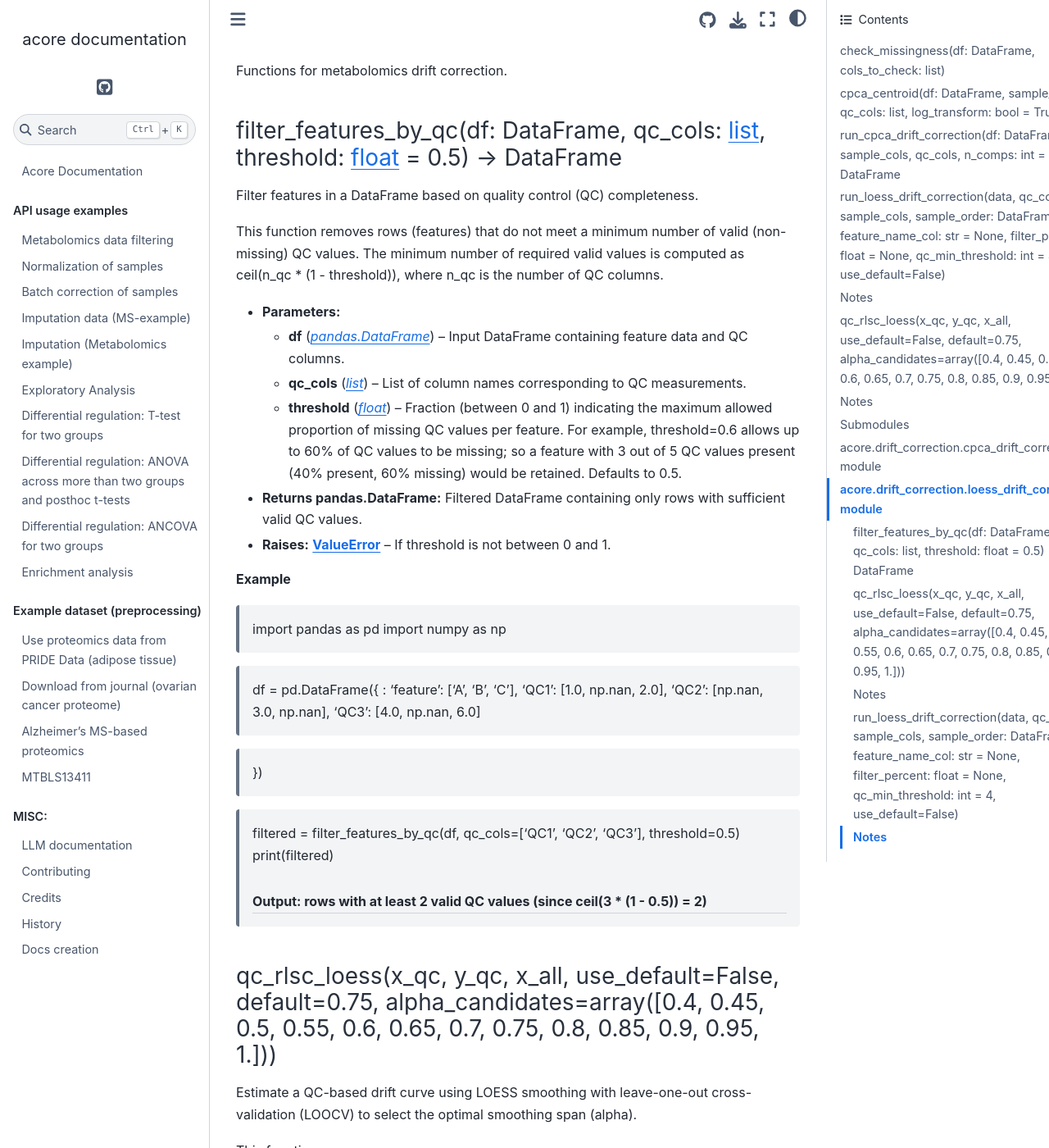
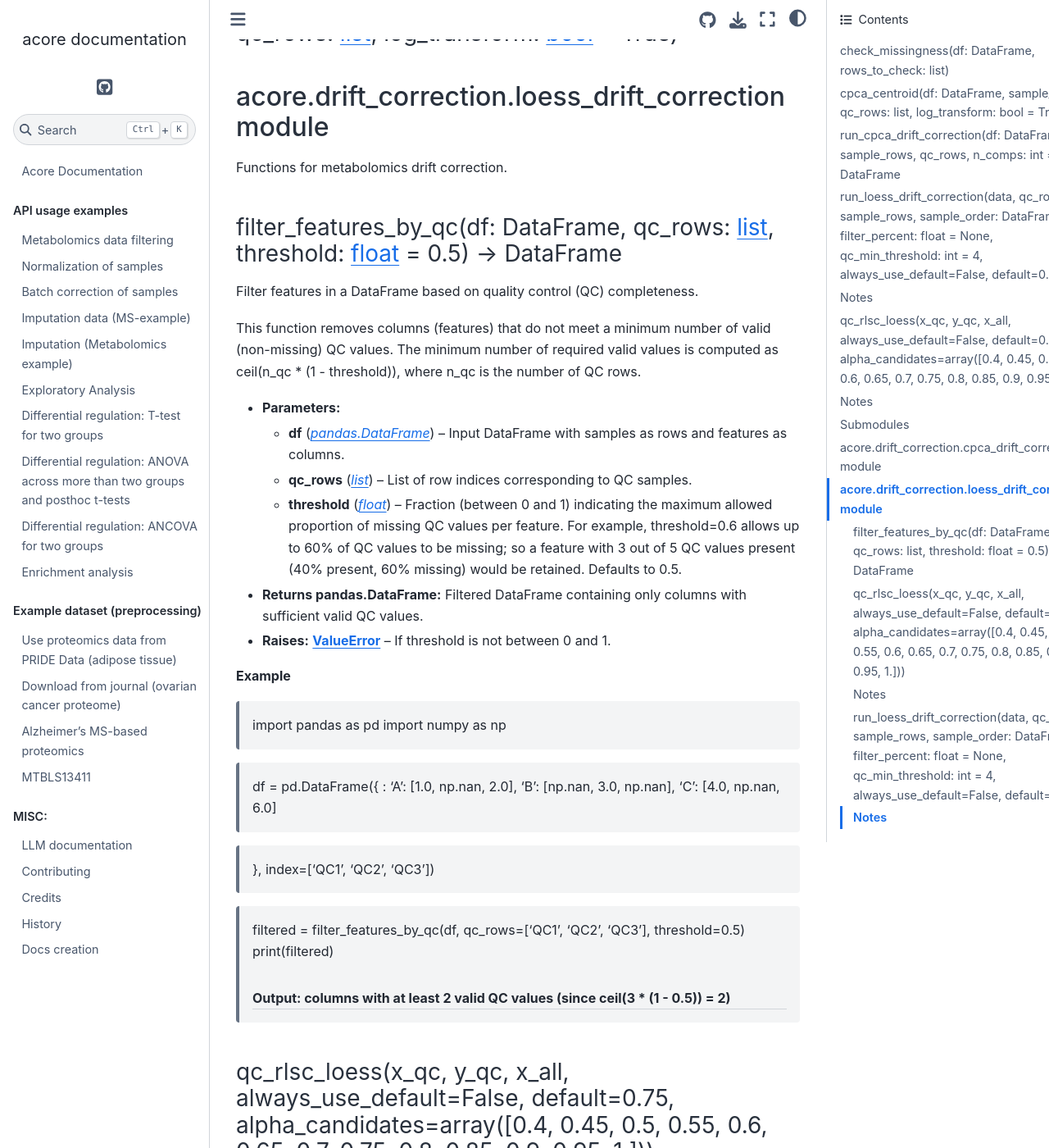
Before and after one commit to Multiomics-Analytics-Group/acore, a Sphinx documentation site: the page built from docs/markdown_ref/acore.drift_correction.md, in a window 1280 px wide and 1400 px high, scrolled down 5198 px. Shown: the whole window at 82% size. Built offline with Sphinx 7.4.7 and the Sphinx Book theme 1.1.4, drawn with Linux system fonts in a browser that asks for light colours; pages that are not in the unit, such as notebooks, are missing from menus; a script that is not in the unit is left out; some of the changed text lies outside the part shown.

Commit message:
docs: update markdown reference

```diff
--- a/docs/markdown_ref/acore.drift_correction.md
+++ b/docs/markdown_ref/acore.drift_correction.md
@@ -2,34 +2,35 @@
 
 Module for correcting drift (within-batch correction) in metabolomics data with pooled QC samples.
 
-### check_missingness(df: DataFrame, cols_to_check: [list](https://docs.python.org/3/library/stdtypes.html#list))
+### check_missingness(df: DataFrame, rows_to_check: [list](https://docs.python.org/3/library/stdtypes.html#list))
 
-This function checks for NAs in the data frame inside some user-provided columns.
+This function checks for NAs in the data frame inside some user-provided rows.
 
 * **Parameters:**
-  * **df** (*features as rows* *,* *samples as columns*)
-  * **cols_to_check** ([*list*](https://docs.python.org/3/library/stdtypes.html#list) *of* *columns that should be checked for missingness*)
+  * **df** (*samples as rows* *,* *features as columns*)
+  * **rows_to_check** ([*list*](https://docs.python.org/3/library/stdtypes.html#list) *of* *rows that should be checked for missingness*)
 * **Returns:**
   **Boolean**
 * **Return type:**
   True if there is missingness, False if there is no missingness.
 
-### cpca_centroid(df: DataFrame, sample_cols, qc_cols: [list](https://docs.python.org/3/library/stdtypes.html#list), log_transform: [bool](https://docs.python.org/3/library/functions.html#bool) = True)
+### cpca_centroid(df: DataFrame, sample_rows, qc_rows: [list](https://docs.python.org/3/library/stdtypes.html#list), log_transform: [bool](https://docs.python.org/3/library/functions.html#bool) = True)
 
-### run_cpca_drift_correction(df: DataFrame, sample_cols, qc_cols, n_comps: [int](https://docs.python.org/3/library/functions.html#int) = 1) → DataFrame
+### run_cpca_drift_correction(df: DataFrame, sample_rows, qc_rows, n_comps: [int](https://docs.python.org/3/library/functions.html#int) = 1) → DataFrame
 
 Corrects technical drift using Common Principal Components Analysis (CPCA).
 Adapted from [https://github.com/m-baralt/metabolomics_incident_diabetes](https://github.com/m-baralt/metabolomics_incident_diabetes).
 
 * **Parameters:**
-  * **df** (*features as rows* *,* *samples as columns*)
-  * **sample_cols** ([*list*](https://docs.python.org/3/library/stdtypes.html#list) *of* *sample column names*)
-  * **qc_cols** ([*list*](https://docs.python.org/3/library/stdtypes.html#list) *of* *QC column names*)
+  * **df** (*samples as rows* *,* *features as columns*)
+  * **sample_rows** ([*list*](https://docs.python.org/3/library/stdtypes.html#list) *of* *sample row indices*)
+  * **qc_rows** ([*list*](https://docs.python.org/3/library/stdtypes.html#list) *of* *QC row indices*)
   * **n_comps** (*number* *of* *common principal components to remove* *(**default 1* *)*)
-* **Return type:**
-  Full drift-corrected DataFrame with metadata columns preserved.
+* **Returns:**
+  * *Full input DataFrame with corrected values applied to the intensity rows*
+  *  *(sample_rows + qc_rows). Rows outside those arguments are returned unchanged.*
 
-### run_loess_drift_correction(data, qc_cols, sample_cols, sample_order: DataFrame, feature_name_col: [str](https://docs.python.org/3/library/stdtypes.html#str) = None, filter_percent: [float](https://docs.python.org/3/library/functions.html#float) = None, qc_min_threshold: [int](https://docs.python.org/3/library/functions.html#int) = 4, use_default=False)
+### run_loess_drift_correction(data, qc_rows, sample_rows, sample_order: DataFrame, filter_percent: [float](https://docs.python.org/3/library/functions.html#float) = None, qc_min_threshold: [int](https://docs.python.org/3/library/functions.html#int) = 4, always_use_default=False, default=0.75)
 
 Perform QC-based drift correction across multiple features using
 LOESS regression and spline interpolation.
@@ -47,26 +48,24 @@ For each feature:
 2. Record drift parameters and correction metadata.
 
 * **Parameters:**
-  * **data** ([*pandas.DataFrame*](https://pandas.pydata.org/pandas-docs/stable/reference/api/pandas.DataFrame.html#pandas.DataFrame)) – Input intensity matrix, with features as rows and sample/QC
-    names as columns.
-  * **qc_cols** ([*list*](https://docs.python.org/3/library/stdtypes.html#list) *of* [*str*](https://docs.python.org/3/library/stdtypes.html#str)) – Names of columns corresponding to QC injections.
-  * **sample_cols** ([*list*](https://docs.python.org/3/library/stdtypes.html#list) *of* [*str*](https://docs.python.org/3/library/stdtypes.html#str)) – Names of columns corresponding to biological samples.
+  * **data** ([*pandas.DataFrame*](https://pandas.pydata.org/pandas-docs/stable/reference/api/pandas.DataFrame.html#pandas.DataFrame)) – Input intensity matrix with samples as rows and features as columns.
+  * **qc_rows** ([*list*](https://docs.python.org/3/library/stdtypes.html#list) *of* [*str*](https://docs.python.org/3/library/stdtypes.html#str)) – Row indices corresponding to QC injections.
+  * **sample_rows** ([*list*](https://docs.python.org/3/library/stdtypes.html#list) *of* [*str*](https://docs.python.org/3/library/stdtypes.html#str)) – Row indices corresponding to biological samples.
   * **sample_order** ([*pandas.DataFrame*](https://pandas.pydata.org/pandas-docs/stable/reference/api/pandas.DataFrame.html#pandas.DataFrame)) – Table mapping file names to injection order. Must contain
     columns “File Name” and “Sample ID”. Sample ID must be
     numeric.
-  * **feature_name_col** ([*str*](https://docs.python.org/3/library/stdtypes.html#str) *,* *optional*) – Name of the column in data containing feature identifiers.
-    If None, the index is used.
   * **filter_percent** ([*float*](https://docs.python.org/3/library/functions.html#float) *,* *optional*) – Minimum proportion of QC values that must be non-missing for
     a feature to be retained (e.g., 0.6 means at least 60% of QCs
     must be present).
   * **qc_min_threshold** ([*int*](https://docs.python.org/3/library/functions.html#int) *,* *optional*) – Minimum number of QC values required to perform drift
     correction. Features with fewer QCs are returned uncorrected.
-  * **use_default** ([*bool*](https://docs.python.org/3/library/functions.html#bool) *,* *optional*) – If True, the alpha value 0.75 is used for the smoothing span.
+  * **always_use_default** ([*bool*](https://docs.python.org/3/library/functions.html#bool) *,* *optional*) – If True, the alpha value 0.75 is used for the smoothing span.
     LOOCV is skipped. This option is less computationally heavy.
 * **Returns:**
-  * **corrected_df** (*pandas.DataFrame*) – A feature x sample matrix of drift-corrected intensities.
-    All sample and QC columns are included. Features that fail
-    QC requirements are returned unchanged.
+  * **corrected_df** (*pandas.DataFrame*) – Full input DataFrame with corrected values applied to
+    sample_rows + qc_rows. Rows outside those arguments are
+    returned unchanged. Features that fail QC requirements are
+    returned unchanged.
   * **correction_info** (*dict*) – Dictionary keyed by feature name, containing:
     - ‘alpha’: selected LOESS alpha (or None if skipped)
     - ‘drift_curve’: the evaluated drift correction vector
@@ -85,7 +84,7 @@ For each feature:
   unchanged.
 - Sample names in data and sample_order must match exactly.
 
-### qc_rlsc_loess(x_qc, y_qc, x_all, use_default=False, default=0.75, alpha_candidates=array([0.4, 0.45, 0.5, 0.55, 0.6, 0.65, 0.7, 0.75, 0.8, 0.85, 0.9, 0.95, 1.]))
+### qc_rlsc_loess(x_qc, y_qc, x_all, always_use_default=False, default=0.75, alpha_candidates=array([0.4, 0.45, 0.5, 0.55, 0.6, 0.65, 0.7, 0.75, 0.8, 0.85, 0.9, 0.95, 1.]))
 
 Estimate a QC-based drift curve using LOESS smoothing with
 leave-one-out cross-validation (LOOCV) to select the optimal
@@ -104,8 +103,8 @@ This function:
   * **x_qc** (*array-like*) – Injection order of QC samples (numeric).
   * **y_qc** (*array-like*) – Intensity values of QC samples corresponding to x_qc.
   * **x_all** (*array-like*) – Injection order of all samples (QCs + regular samples) in
-    the same order as data columns.
-  * **use_default** ([*bool*](https://docs.python.org/3/library/functions.html#bool) *,* *optional*) – If True, the alpha value 0.75 is used for all values.
+    the same order as data rows.
+  * **always_use_default** ([*bool*](https://docs.python.org/3/library/functions.html#bool) *,* *optional*) – If True, the alpha value 0.75 is used for all values.
     LOOCV is skipped. This option is less computationally heavy.
   * **alpha_candidates** ([*list*](https://docs.python.org/3/library/stdtypes.html#list) *of* [*float*](https://docs.python.org/3/library/functions.html#float) *,* *optional*) – List of LOESS smoothing parameters (fractions of data used
     in local regression) to evaluate during optimization.
@@ -132,55 +131,56 @@ This function:
 Functions for metabolomics drift correction by
 Common Principal Components Analysis (CPCA).
 
-### check_missingness(df: DataFrame, cols_to_check: [list](https://docs.python.org/3/library/stdtypes.html#list))
+### check_missingness(df: DataFrame, rows_to_check: [list](https://docs.python.org/3/library/stdtypes.html#list))
 
-This function checks for NAs in the data frame inside some user-provided columns.
+This function checks for NAs in the data frame inside some user-provided rows.
 
 * **Parameters:**
-  * **df** (*features as rows* *,* *samples as columns*)
-  * **cols_to_check** ([*list*](https://docs.python.org/3/library/stdtypes.html#list) *of* *columns that should be checked for missingness*)
+  * **df** (*samples as rows* *,* *features as columns*)
+  * **rows_to_check** ([*list*](https://docs.python.org/3/library/stdtypes.html#list) *of* *rows that should be checked for missingness*)
 * **Returns:**
   **Boolean**
 * **Return type:**
   True if there is missingness, False if there is no missingness.
 
-### run_cpca_drift_correction(df: DataFrame, sample_cols, qc_cols, n_comps: [int](https://docs.python.org/3/library/functions.html#int) = 1) → DataFrame
+### run_cpca_drift_correction(df: DataFrame, sample_rows, qc_rows, n_comps: [int](https://docs.python.org/3/library/functions.html#int) = 1) → DataFrame
 
 Corrects technical drift using Common Principal Components Analysis (CPCA).
 Adapted from [https://github.com/m-baralt/metabolomics_incident_diabetes](https://github.com/m-baralt/metabolomics_incident_diabetes).
 
 * **Parameters:**
-  * **df** (*features as rows* *,* *samples as columns*)
-  * **sample_cols** ([*list*](https://docs.python.org/3/library/stdtypes.html#list) *of* *sample column names*)
-  * **qc_cols** ([*list*](https://docs.python.org/3/library/stdtypes.html#list) *of* *QC column names*)
+  * **df** (*samples as rows* *,* *features as columns*)
+  * **sample_rows** ([*list*](https://docs.python.org/3/library/stdtypes.html#list) *of* *sample row indices*)
+  * **qc_rows** ([*list*](https://docs.python.org/3/library/stdtypes.html#list) *of* *QC row indices*)
   * **n_comps** (*number* *of* *common principal components to remove* *(**default 1* *)*)
-* **Return type:**
-  Full drift-corrected DataFrame with metadata columns preserved.
+* **Returns:**
+  * *Full input DataFrame with corrected values applied to the intensity rows*
+  *  *(sample_rows + qc_rows). Rows outside those arguments are returned unchanged.*
 
-### cpca_centroid(df: DataFrame, sample_cols, qc_cols: [list](https://docs.python.org/3/library/stdtypes.html#list), log_transform: [bool](https://docs.python.org/3/library/functions.html#bool) = True)
+### cpca_centroid(df: DataFrame, sample_rows, qc_rows: [list](https://docs.python.org/3/library/stdtypes.html#list), log_transform: [bool](https://docs.python.org/3/library/functions.html#bool) = True)
 
 ## acore.drift_correction.loess_drift_correction module
 
 Functions for metabolomics drift correction.
 
-### filter_features_by_qc(df: DataFrame, qc_cols: [list](https://docs.python.org/3/library/stdtypes.html#list), threshold: [float](https://docs.python.org/3/library/functions.html#float) = 0.5) → DataFrame
+### filter_features_by_qc(df: DataFrame, qc_rows: [list](https://docs.python.org/3/library/stdtypes.html#list), threshold: [float](https://docs.python.org/3/library/functions.html#float) = 0.5) → DataFrame
 
 Filter features in a DataFrame based on quality control (QC) completeness.
 
-This function removes rows (features) that do not meet a minimum number of valid
+This function removes columns (features) that do not meet a minimum number of valid
 (non-missing) QC values. The minimum number of required valid values is computed as
-ceil(n_qc \* (1 - threshold)), where n_qc is the number of QC columns.
+ceil(n_qc \* (1 - threshold)), where n_qc is the number of QC rows.
 
 * **Parameters:**
-  * **df** ([*pandas.DataFrame*](https://pandas.pydata.org/pandas-docs/stable/reference/api/pandas.DataFrame.html#pandas.DataFrame)) – Input DataFrame containing feature data and QC columns.
-  * **qc_cols** ([*list*](https://docs.python.org/3/library/stdtypes.html#list)) – List of column names corresponding to QC measurements.
+  * **df** ([*pandas.DataFrame*](https://pandas.pydata.org/pandas-docs/stable/reference/api/pandas.DataFrame.html#pandas.DataFrame)) – Input DataFrame with samples as rows and features as columns.
+  * **qc_rows** ([*list*](https://docs.python.org/3/library/stdtypes.html#list)) – List of row indices corresponding to QC samples.
   * **threshold** ([*float*](https://docs.python.org/3/library/functions.html#float)) – Fraction (between 0 and 1) indicating the maximum allowed proportion
     of missing QC values per feature. For example, threshold=0.6 allows
     up to 60% of QC values to be missing; so a feature with 3 out of 5
     QC values present (40% present, 60% missing) would be retained.
     Defaults to 0.5.
 * **Returns pandas.DataFrame:**
-  Filtered DataFrame containing only rows with sufficient valid QC values.
+  Filtered DataFrame containing only columns with sufficient valid QC values.
 * **Raises:**
   [**ValueError**](https://docs.python.org/3/library/exceptions.html#ValueError) – If threshold is not between 0 and 1.
 
@@ -190,18 +190,17 @@ ceil(n_qc \* (1 - threshold)), where n_qc is the number of QC columns.
 > import numpy as np
 
 > df = pd.DataFrame({
-> : ‘feature’: [‘A’, ‘B’, ‘C’],
->   ‘QC1’: [1.0, np.nan, 2.0],
->   ‘QC2’: [np.nan, 3.0, np.nan],
->   ‘QC3’: [4.0, np.nan, 6.0]
+> : ‘A’: [1.0, np.nan, 2.0],
+>   ‘B’: [np.nan, 3.0, np.nan],
+>   ‘C’: [4.0, np.nan, 6.0]
 
-> })
+> }, index=[‘QC1’, ‘QC2’, ‘QC3’])
 
-> filtered = filter_features_by_qc(df, qc_cols=[‘QC1’, ‘QC2’, ‘QC3’], threshold=0.5)
+> filtered = filter_features_by_qc(df, qc_rows=[‘QC1’, ‘QC2’, ‘QC3’], threshold=0.5)
 > print(filtered)
-> # Output: rows with at least 2 valid QC values (since ceil(3 \* (1 - 0.5)) = 2)
+> # Output: columns with at least 2 valid QC values (since ceil(3 \* (1 - 0.5)) = 2)
 
-### qc_rlsc_loess(x_qc, y_qc, x_all, use_default=False, default=0.75, alpha_candidates=array([0.4, 0.45, 0.5, 0.55, 0.6, 0.65, 0.7, 0.75, 0.8, 0.85, 0.9, 0.95, 1.]))
+### qc_rlsc_loess(x_qc, y_qc, x_all, always_use_default=False, default=0.75, alpha_candidates=array([0.4, 0.45, 0.5, 0.55, 0.6, 0.65, 0.7, 0.75, 0.8, 0.85, 0.9, 0.95, 1.]))
 
 Estimate a QC-based drift curve using LOESS smoothing with
 leave-one-out cross-validation (LOOCV) to select the optimal
@@ -220,8 +219,8 @@ This function:
   * **x_qc** (*array-like*) – Injection order of QC samples (numeric).
   * **y_qc** (*array-like*) – Intensity values of QC samples corresponding to x_qc.
   * **x_all** (*array-like*) – Injection order of all samples (QCs + regular samples) in
-    the same order as data columns.
-  * **use_default** ([*bool*](https://docs.python.org/3/library/functions.html#bool) *,* *optional*) – If True, the alpha value 0.75 is used for all values.
+    the same order as data rows.
+  * **always_use_default** ([*bool*](https://docs.python.org/3/library/functions.html#bool) *,* *optional*) – If True, the alpha value 0.75 is used for all values.
     LOOCV is skipped. This option is less computationally heavy.
   * **alpha_candidates** ([*list*](https://docs.python.org/3/library/stdtypes.html#list) *of* [*float*](https://docs.python.org/3/library/functions.html#float) *,* *optional*) – List of LOESS smoothing parameters (fractions of data used
     in local regression) to evaluate during optimization.
@@ -241,7 +240,7 @@ This function:
 - Drift curve values are clipped to be strictly positive
   (minimum 1e-6) to prevent division instability.
 
-### run_loess_drift_correction(data, qc_cols, sample_cols, sample_order: DataFrame, feature_name_col: [str](https://docs.python.org/3/library/stdtypes.html#str) = None, filter_percent: [float](https://docs.python.org/3/library/functions.html#float) = None, qc_min_threshold: [int](https://docs.python.org/3/library/functions.html#int) = 4, use_default=False)
+### run_loess_drift_correction(data, qc_rows, sample_rows, sample_order: DataFrame, filter_percent: [float](https://docs.python.org/3/library/functions.html#float) = None, qc_min_threshold: [int](https://docs.python.org/3/library/functions.html#int) = 4, always_use_default=False, default=0.75)
 
 Perform QC-based drift correction across multiple features using
 LOESS regression and spline interpolation.
@@ -259,26 +258,24 @@ For each feature:
 2. Record drift parameters and correction metadata.
 
 * **Parameters:**
-  * **data** ([*pandas.DataFrame*](https://pandas.pydata.org/pandas-docs/stable/reference/api/pandas.DataFrame.html#pandas.DataFrame)) – Input intensity matrix, with features as rows and sample/QC
-    names as columns.
-  * **qc_cols** ([*list*](https://docs.python.org/3/library/stdtypes.html#list) *of* [*str*](https://docs.python.org/3/library/stdtypes.html#str)) – Names of columns corresponding to QC injections.
-  * **sample_cols** ([*list*](https://docs.python.org/3/library/stdtypes.html#list) *of* [*str*](https://docs.python.org/3/library/stdtypes.html#str)) – Names of columns corresponding to biological samples.
+  * **data** ([*pandas.DataFrame*](https://pandas.pydata.org/pandas-docs/stable/reference/api/pandas.DataFrame.html#pandas.DataFrame)) – Input intensity matrix with samples as rows and features as columns.
+  * **qc_rows** ([*list*](https://docs.python.org/3/library/stdtypes.html#list) *of* [*str*](https://docs.python.org/3/library/stdtypes.html#str)) – Row indices corresponding to QC injections.
+  * **sample_rows** ([*list*](https://docs.python.org/3/library/stdtypes.html#list) *of* [*str*](https://docs.python.org/3/library/stdtypes.html#str)) – Row indices corresponding to biological samples.
   * **sample_order** ([*pandas.DataFrame*](https://pandas.pydata.org/pandas-docs/stable/reference/api/pandas.DataFrame.html#pandas.DataFrame)) – Table mapping file names to injection order. Must contain
     columns “File Name” and “Sample ID”. Sample ID must be
     numeric.
-  * **feature_name_col** ([*str*](https://docs.python.org/3/library/stdtypes.html#str) *,* *optional*) – Name of the column in data containing feature identifiers.
-    If None, the index is used.
   * **filter_percent** ([*float*](https://docs.python.org/3/library/functions.html#float) *,* *optional*) – Minimum proportion of QC values that must be non-missing for
     a feature to be retained (e.g., 0.6 means at least 60% of QCs
     must be present).
   * **qc_min_threshold** ([*int*](https://docs.python.org/3/library/functions.html#int) *,* *optional*) – Minimum number of QC values required to perform drift
     correction. Features with fewer QCs are returned uncorrected.
-  * **use_default** ([*bool*](https://docs.python.org/3/library/functions.html#bool) *,* *optional*) – If True, the alpha value 0.75 is used for the smoothing span.
+  * **always_use_default** ([*bool*](https://docs.python.org/3/library/functions.html#bool) *,* *optional*) – If True, the alpha value 0.75 is used for the smoothing span.
     LOOCV is skipped. This option is less computationally heavy.
 * **Returns:**
-  * **corrected_df** (*pandas.DataFrame*) – A feature x sample matrix of drift-corrected intensities.
-    All sample and QC columns are included. Features that fail
-    QC requirements are returned unchanged.
+  * **corrected_df** (*pandas.DataFrame*) – Full input DataFrame with corrected values applied to
+    sample_rows + qc_rows. Rows outside those arguments are
+    returned unchanged. Features that fail QC requirements are
+    returned unchanged.
   * **correction_info** (*dict*) – Dictionary keyed by feature name, containing:
     - ‘alpha’: selected LOESS alpha (or None if skipped)
     - ‘drift_curve’: the evaluated drift correction vector
```
